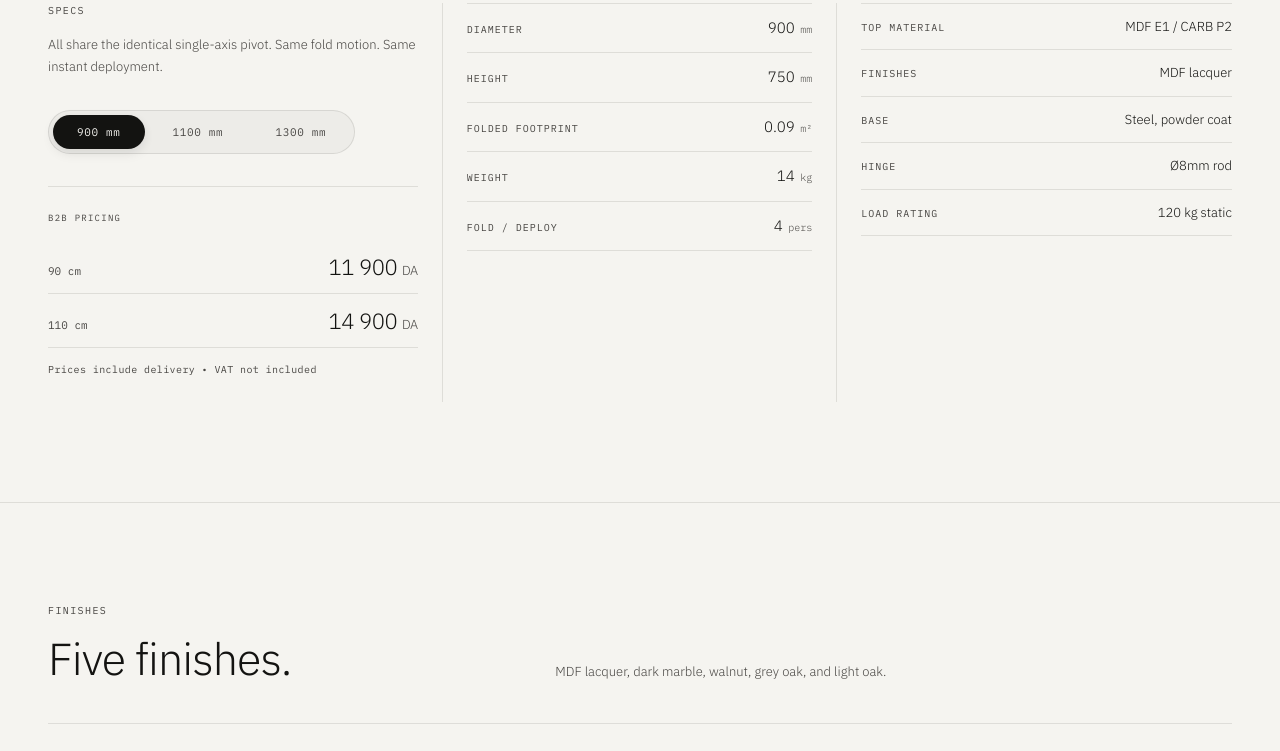
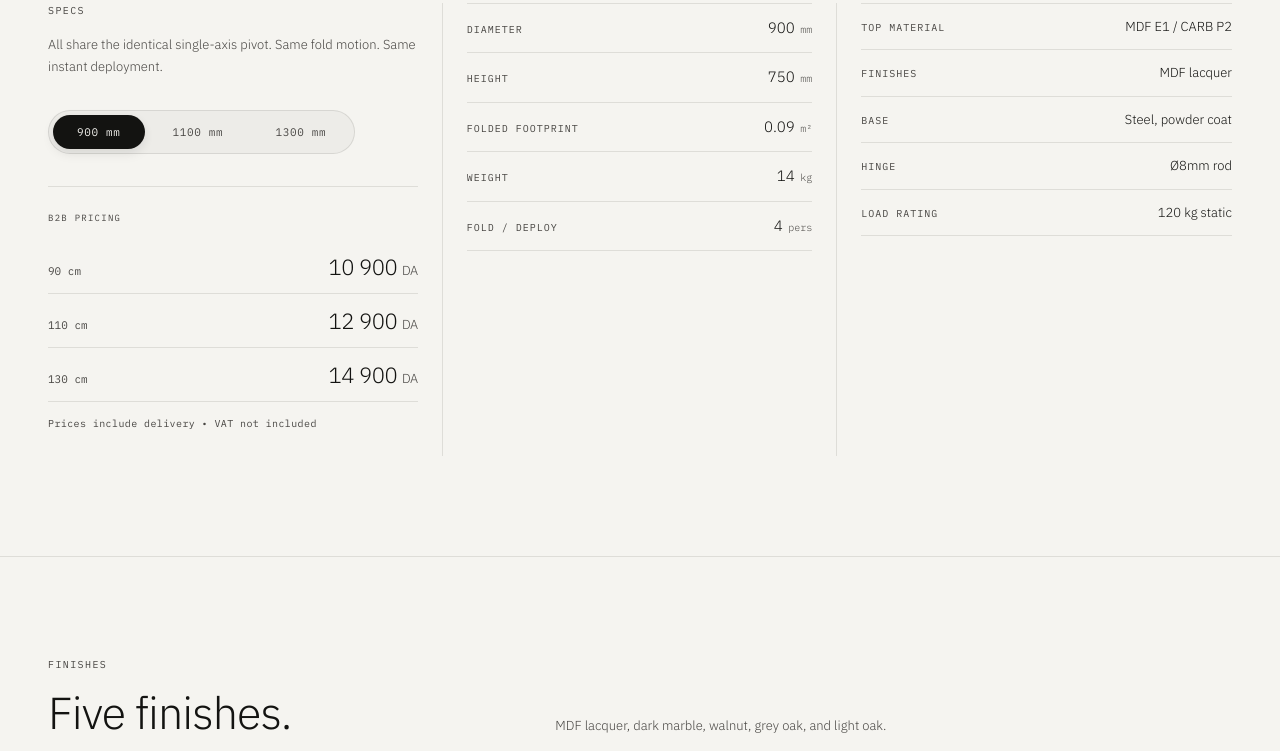
Before and after one commit to abdellahsafi168-svg/lp, a plain HTML site: page index.html in a window 1280 px wide. Shown: the part 7345-8096 px from the top of the page. Drawn offline with Linux system fonts and the light colour scheme.

Commit message:
update: landing page content and fixes

```diff
--- a/index.html
+++ b/index.html
@@ -3145,19 +3145,26 @@
                     <div id="price-90"
                         style="display:flex;justify-content:space-between;align-items:baseline;padding:10px 0;border-bottom:1px solid var(--line)">
                         <span style="font-family:'IBM Plex Mono',monospace;font-size:11px;color:var(--g)">90 cm</span>
-                        <span style="font-size:22px;font-weight:300;letter-spacing:-.02em"><span dir="ltr">11 900</span>
+                        <span style="font-size:22px;font-weight:300;letter-spacing:-.02em"><span dir="ltr">10 900</span>
                             <span style="font-size:13px;color:var(--g)" data-i18n="currency">DA</span></span>
                     </div>
                     <div id="price-110"
                         style="display:flex;justify-content:space-between;align-items:baseline;padding:10px 0;border-bottom:1px solid var(--line)">
                         <span style="font-family:'IBM Plex Mono',monospace;font-size:11px;color:var(--g)">110 cm</span>
+                        <span style="font-size:22px;font-weight:300;letter-spacing:-.02em"><span dir="ltr">12 900</span>
+                            <span style="font-size:13px;color:var(--g)" data-i18n="currency">DA</span></span>
+                    </div>
+
+                    <div id="price-110"
+                        style="display:flex;justify-content:space-between;align-items:baseline;padding:10px 0;border-bottom:1px solid var(--line)">
+                        <span style="font-family:'IBM Plex Mono',monospace;font-size:11px;color:var(--g)">130 cm</span>
                         <span style="font-size:22px;font-weight:300;letter-spacing:-.02em"><span dir="ltr">14 900</span>
                             <span style="font-size:13px;color:var(--g)" data-i18n="currency">DA</span></span>
                     </div>
                     <div id="price-note"
                         style="margin-top:14px;font-family:'IBM Plex Mono',monospace;font-size:10px;color:var(--g);line-height:1.6;letter-spacing:.04em"
                         data-i18n="specs_pricing_note">
-                        Prices include delivery — VAT not included — Volume pricing available on request</div>
+                        Prices include VAT + delivery not included — Volume pricing available on request</div>
                 </div>
             </div>
         </div>
```
